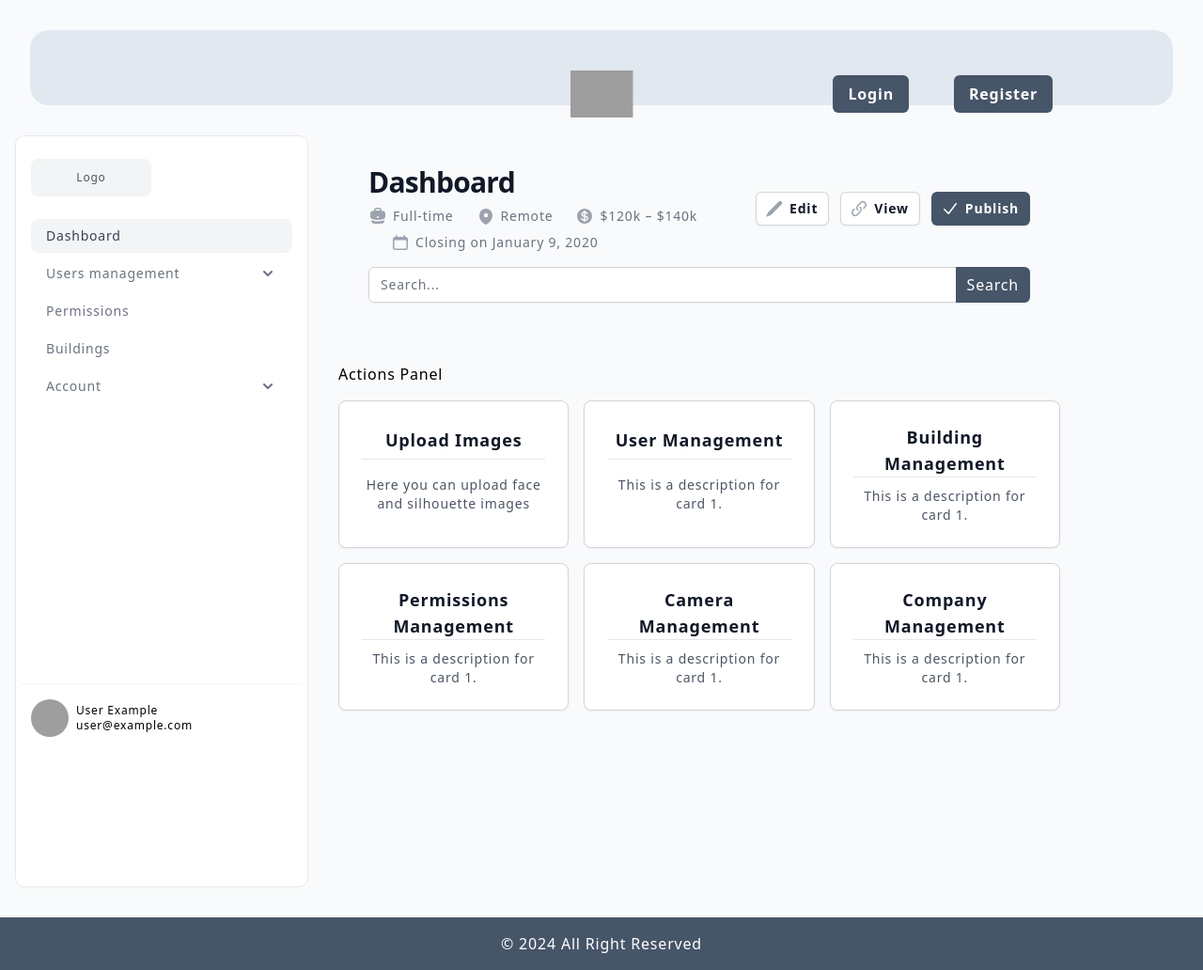
After one commit to Nautirius/Security-System, a Django app: template templates/dashboard.html in a window 1280 px wide. The commit adds this page. Shown: the whole page at 94% size. Run offline with Django 4.2, Linux system fonts and the light colour scheme; the template is opened without the code that fills it, so the values that code supplies are empty; some libraries are stand-ins or nearby versions; grey boxes are pictures that could not be loaded.

Commit message:
Added dashboard view

```diff
--- a/core/settings.py
+++ b/core/settings.py
@@ -184,8 +184,8 @@ ACCOUNT_AUTHENTICATION_METHOD = "email"
 ACCOUNT_EMAIL_REQUIRED = True
 ACCOUNT_USERNAME_REQUIRED = False
 ACCOUNT_SIGNUP_PASSWORD_ENTER_TWICE = False
-LOGIN_REDIRECT_URL = "/"
-LOGOUT_REDIRECT_URL = "/"
+LOGIN_REDIRECT_URL = "/dashboard"
+LOGOUT_REDIRECT_URL = "/auth/accounts/login"
 ACCOUNT_SIGNUP_REDIRECT_URL = "/auth/accounts/login"
 
 ACCOUNT_FORMS = {
--- a/core/urls.py
+++ b/core/urls.py
@@ -15,6 +15,7 @@ Including another URLconf
     2. Add a URL to urlpatterns:  path('blog/', include('blog.urls'))
 """
 from django.contrib import admin
+from django.shortcuts import render
 from django.urls import path, include, re_path
 
 from drf_yasg.views import get_schema_view
@@ -34,9 +35,14 @@ schema_view = get_schema_view(
     permission_classes=(permissions.AllowAny,),
 )
 
+def dashboard_view(request):
+    return render(request, "dashboard.html", {})
+
 urlpatterns = [
     path("admin/", admin.site.urls),
     path("auth/", include("apps.authentication.urls")),
+
+    path("dashboard/", dashboard_view, name="dashboard"),
 
     # SWAGGER DOCS
     re_path(r'^swagger(?P<format>\.json|\.yaml)$', schema_view.without_ui(cache_timeout=0), name='schema-json'),
--- a/templates/base.html
+++ b/templates/base.html
@@ -13,8 +13,12 @@
 </head>
 <body class="bg-gray-50 font-sans leading-normal tracking-wider">
 
+{#<header#}
+{#    class="h-[{% if 'login' in request.path or 'signup' in request.path  %}10dvh{% else %}100dvh{% endif %}] rounded-[20px] m-8 bg-slate-200"#}
+{#>#}
+
 <header
-    class="h-[{% if 'login' in request.path or 'signup' in request.path  %}10dvh{% else %}100dvh{% endif %}] rounded-[20px] m-8 bg-slate-200"
+        class="h-[10dvh] rounded-[20px] m-8 bg-slate-200"
 >
     {% include 'partials/navbar.html' %}
 </header>
--- /dev/null
+++ b/templates/dashboard.html
@@ -0,0 +1,47 @@
+{% extends 'base.html' %}
+{% load socialaccount %}
+
+{% block title %} Dashboard {% endblock %}
+
+{% block content %}
+
+    <div class="grid grid-cols-12">
+        {% include 'partials/sidebar.html' %}
+
+        <div class="col-span-full h-auto md:col-span-8 px-8 pt-8 items-start">
+            {% include 'partials/dashboard-header.html' with title="Dashboard" subtitle="Welcome to your workspace" %}
+
+
+            <section class="w-full grid gap-4 grid-cols-12 mt-16">
+                <header class="col-span-full">
+                    <h2> Actions Panel </h2>
+                </header>
+
+                {% with url='/auth/upload/' text='Upload Images' description='Here you can upload face and silhouette images' %}
+                    {% include 'partials/clickable_card.html' with url=url text=text description=description %}
+                {% endwith %}
+
+                {% with url='/details/1' text='User Management' description='This is a description for card 1.' %}
+                    {% include 'partials/clickable_card.html' with url=url text=text description=description %}
+                {% endwith %}
+
+                {% with url='/details/1' text='Building Management' description='This is a description for card 1.' %}
+                    {% include 'partials/clickable_card.html' with url=url text=text description=description %}
+                {% endwith %}
+
+                {% with url='/details/1' text='Permissions Management' description='This is a description for card 1.' %}
+                    {% include 'partials/clickable_card.html' with url=url text=text description=description %}
+                {% endwith %}
+
+                {% with url='/details/1' text='Camera Management' description='This is a description for card 1.' %}
+                    {% include 'partials/clickable_card.html' with url=url text=text description=description %}
+                {% endwith %}
+
+                {% with url='/details/1' text='Company Management' description='This is a description for card 1.' %}
+                    {% include 'partials/clickable_card.html' with url=url text=text description=description %}
+                {% endwith %}
+            </section>
+
+        </div>
+    </div>
+{% endblock %}
--- /dev/null
+++ b/templates/partials/clickable_card.html
@@ -0,0 +1,8 @@
+
+<a href="{{ url }}" class="col-span-full md:col-span-6 lg:col-span-4 block rounded-lg border border-gray-300 bg-white p-6 shadow-sm hover:shadow-md focus:outline-none focus:ring-2 focus:ring-slate-500 focus:ring-offset-2 transition-all">
+    <div class="text-center aspect-[2/1] flex flex-center justify-center items-center flex-wrap">
+        <h3 class="text-lg font-semibold text-gray-900">{{ text }}</h3>
+        <div class="divide-y divide-slate h-[3px] w-full flex flex-col"><span></span><span></span></div>
+        <p class="mt-2 text-sm text-gray-600">{{ description }}</p>
+    </div>
+</a>
--- /dev/null
+++ b/templates/partials/dashboard-header.html
@@ -0,0 +1,97 @@
+<div class="px-8 lg:flex lg:items-center lg:justify-between flex-wrap">
+    <div class="min-w-0 flex-1">
+        <h2 class="text-2xl/7 font-bold text-gray-900 sm:truncate sm:text-3xl sm:tracking-tight">{{ title }}</h2>
+        <div class="mt-1 flex flex-col sm:mt-0 sm:flex-row sm:flex-wrap sm:space-x-6">
+            <div class="mt-2 flex items-center text-sm text-gray-500">
+                <svg class="mr-1.5 size-5 shrink-0 text-gray-400" viewBox="0 0 20 20" fill="currentColor" aria-hidden="true" data-slot="icon">
+                    <path fill-rule="evenodd" d="M6 3.75A2.75 2.75 0 0 1 8.75 1h2.5A2.75 2.75 0 0 1 14 3.75v.443c.572.055 1.14.122 1.706.2C17.053 4.582 18 5.75 18 7.07v3.469c0 1.126-.694 2.191-1.83 2.54-1.952.599-4.024.921-6.17.921s-4.219-.322-6.17-.921C2.694 12.73 2 11.665 2 10.539V7.07c0-1.321.947-2.489 2.294-2.676A41.047 41.047 0 0 1 6 4.193V3.75Zm6.5 0v.325a41.622 41.622 0 0 0-5 0V3.75c0-.69.56-1.25 1.25-1.25h2.5c.69 0 1.25.56 1.25 1.25ZM10 10a1 1 0 0 0-1 1v.01a1 1 0 0 0 1 1h.01a1 1 0 0 0 1-1V11a1 1 0 0 0-1-1H10Z" clip-rule="evenodd" />
+                    <path d="M3 15.055v-.684c.126.053.255.1.39.142 2.092.642 4.313.987 6.61.987 2.297 0 4.518-.345 6.61-.987.135-.041.264-.089.39-.142v.684c0 1.347-.985 2.53-2.363 2.686a41.454 41.454 0 0 1-9.274 0C3.985 17.585 3 16.402 3 15.055Z" />
+                </svg>
+                Full-time
+            </div>
+            <div class="mt-2 flex items-center text-sm text-gray-500">
+                <svg class="mr-1.5 size-5 shrink-0 text-gray-400" viewBox="0 0 20 20" fill="currentColor" aria-hidden="true" data-slot="icon">
+                    <path fill-rule="evenodd" d="m9.69 18.933.003.001C9.89 19.02 10 19 10 19s.11.02.308-.066l.002-.001.006-.003.018-.008a5.741 5.741 0 0 0 .281-.14c.186-.096.446-.24.757-.433.62-.384 1.445-.966 2.274-1.765C15.302 14.988 17 12.493 17 9A7 7 0 1 0 3 9c0 3.492 1.698 5.988 3.355 7.584a13.731 13.731 0 0 0 2.273 1.765 11.842 11.842 0 0 0 .976.544l.062.029.018.008.006.003ZM10 11.25a2.25 2.25 0 1 0 0-4.5 2.25 2.25 0 0 0 0 4.5Z" clip-rule="evenodd" />
+                </svg>
+                Remote
+            </div>
+            <div class="mt-2 flex items-center text-sm text-gray-500">
+                <svg class="mr-1.5 size-5 shrink-0 text-gray-400" viewBox="0 0 20 20" fill="currentColor" aria-hidden="true" data-slot="icon">
+                    <path d="M10.75 10.818v2.614A3.13 3.13 0 0 0 11.888 13c.482-.315.612-.648.612-.875 0-.227-.13-.56-.612-.875a3.13 3.13 0 0 0-1.138-.432ZM8.33 8.62c.053.055.115.11.184.164.208.16.46.284.736.363V6.603a2.45 2.45 0 0 0-.35.13c-.14.065-.27.143-.386.233-.377.292-.514.627-.514.909 0 .184.058.39.202.592.037.051.08.102.128.152Z" />
+                    <path fill-rule="evenodd" d="M18 10a8 8 0 1 1-16 0 8 8 0 0 1 16 0Zm-8-6a.75.75 0 0 1 .75.75v.316a3.78 3.78 0 0 1 1.653.713c.426.33.744.74.925 1.2a.75.75 0 0 1-1.395.55 1.35 1.35 0 0 0-.447-.563 2.187 2.187 0 0 0-.736-.363V9.3c.698.093 1.383.32 1.959.696.787.514 1.29 1.27 1.29 2.13 0 .86-.504 1.616-1.29 2.13-.576.377-1.261.603-1.96.696v.299a.75.75 0 1 1-1.5 0v-.3c-.697-.092-1.382-.318-1.958-.695-.482-.315-.857-.717-1.078-1.188a.75.75 0 1 1 1.359-.636c.08.173.245.376.54.569.313.205.706.353 1.138.432v-2.748a3.782 3.782 0 0 1-1.653-.713C6.9 9.433 6.5 8.681 6.5 7.875c0-.805.4-1.558 1.097-2.096a3.78 3.78 0 0 1 1.653-.713V4.75A.75.75 0 0 1 10 4Z" clip-rule="evenodd" />
+                </svg>
+                $120k &ndash; $140k
+            </div>
+            <div class="mt-2 flex items-center text-sm text-gray-500">
+                <svg class="mr-1.5 size-5 shrink-0 text-gray-400" viewBox="0 0 20 20" fill="currentColor" aria-hidden="true" data-slot="icon">
+                    <path fill-rule="evenodd" d="M5.75 2a.75.75 0 0 1 .75.75V4h7V2.75a.75.75 0 0 1 1.5 0V4h.25A2.75 2.75 0 0 1 18 6.75v8.5A2.75 2.75 0 0 1 15.25 18H4.75A2.75 2.75 0 0 1 2 15.25v-8.5A2.75 2.75 0 0 1 4.75 4H5V2.75A.75.75 0 0 1 5.75 2Zm-1 5.5c-.69 0-1.25.56-1.25 1.25v6.5c0 .69.56 1.25 1.25 1.25h10.5c.69 0 1.25-.56 1.25-1.25v-6.5c0-.69-.56-1.25-1.25-1.25H4.75Z" clip-rule="evenodd" />
+                </svg>
+                Closing on January 9, 2020
+            </div>
+        </div>
+    </div>
+    <div class="mt-5 flex lg:ml-4 lg:mt-0">
+    <span class="hidden sm:block">
+      <button type="button" class="inline-flex items-center rounded-md bg-white px-3 py-2 text-sm font-semibold text-gray-900 shadow-sm ring-1 ring-inset ring-gray-300 hover:bg-gray-50">
+        <svg class="-ml-0.5 mr-1.5 size-5 text-gray-400" viewBox="0 0 20 20" fill="currentColor" aria-hidden="true" data-slot="icon">
+          <path d="m2.695 14.762-1.262 3.155a.5.5 0 0 0 .65.65l3.155-1.262a4 4 0 0 0 1.343-.886L17.5 5.501a2.121 2.121 0 0 0-3-3L3.58 13.419a4 4 0 0 0-.885 1.343Z" />
+        </svg>
+        Edit
+      </button>
+    </span>
+
+        <span class="ml-3 hidden sm:block">
+      <button type="button" class="inline-flex items-center rounded-md bg-white px-3 py-2 text-sm font-semibold text-gray-900 shadow-sm ring-1 ring-inset ring-gray-300 hover:bg-gray-50">
+        <svg class="-ml-0.5 mr-1.5 size-5 text-gray-400" viewBox="0 0 20 20" fill="currentColor" aria-hidden="true" data-slot="icon">
+          <path d="M12.232 4.232a2.5 2.5 0 0 1 3.536 3.536l-1.225 1.224a.75.75 0 0 0 1.061 1.06l1.224-1.224a4 4 0 0 0-5.656-5.656l-3 3a4 4 0 0 0 .225 5.865.75.75 0 0 0 .977-1.138 2.5 2.5 0 0 1-.142-3.667l3-3Z" />
+          <path d="M11.603 7.963a.75.75 0 0 0-.977 1.138 2.5 2.5 0 0 1 .142 3.667l-3 3a2.5 2.5 0 0 1-3.536-3.536l1.225-1.224a.75.75 0 0 0-1.061-1.06l-1.224 1.224a4 4 0 1 0 5.656 5.656l3-3a4 4 0 0 0-.225-5.865Z" />
+        </svg>
+        View
+      </button>
+    </span>
+
+        <span class="sm:ml-3">
+      <button type="button" class="inline-flex items-center rounded-md bg-slate-600 px-3 py-2 text-sm font-semibold text-white shadow-sm hover:bg-slate-500 focus-visible:outline focus-visible:outline-2 focus-visible:outline-offset-2 focus-visible:outline-slate-600">
+        <svg class="-ml-0.5 mr-1.5 size-5" viewBox="0 0 20 20" fill="currentColor" aria-hidden="true" data-slot="icon">
+          <path fill-rule="evenodd" d="M16.704 4.153a.75.75 0 0 1 .143 1.052l-8 10.5a.75.75 0 0 1-1.127.075l-4.5-4.5a.75.75 0 0 1 1.06-1.06l3.894 3.893 7.48-9.817a.75.75 0 0 1 1.05-.143Z" clip-rule="evenodd" />
+        </svg>
+        Publish
+      </button>
+    </span>
+
+        <!-- Dropdown -->
+        <div class="relative ml-3 sm:hidden">
+            <button type="button" class="inline-flex items-center rounded-md bg-white px-3 py-2 text-sm font-semibold text-gray-900 shadow-sm ring-1 ring-inset ring-gray-300 hover:ring-gray-400" id="mobile-menu-button" aria-expanded="false" aria-haspopup="true">
+                More
+                <svg class="-mr-1 ml-1.5 size-5 text-gray-400" viewBox="0 0 20 20" fill="currentColor" aria-hidden="true" data-slot="icon">
+                    <path fill-rule="evenodd" d="M5.22 8.22a.75.75 0 0 1 1.06 0L10 11.94l3.72-3.72a.75.75 0 1 1 1.06 1.06l-4.25 4.25a.75.75 0 0 1-1.06 0L5.22 9.28a.75.75 0 0 1 0-1.06Z" clip-rule="evenodd" />
+                </svg>
+            </button>
+
+            <!--
+              Dropdown menu, show/hide based on menu state.
+
+              Entering: "transition ease-out duration-200"
+                From: "transform opacity-0 scale-95"
+                To: "transform opacity-100 scale-100"
+              Leaving: "transition ease-in duration-75"
+                From: "transform opacity-100 scale-100"
+                To: "transform opacity-0 scale-95"
+            -->
+            <div class="absolute right-0 z-10 -mr-1 mt-2 w-48 origin-top-right rounded-md bg-white py-1 shadow-lg ring-1 ring-black/5 focus:outline-none" role="menu" aria-orientation="vertical" aria-labelledby="mobile-menu-button" tabindex="-1">
+                <!-- Active: "bg-gray-100 outline-none", Not Active: "" -->
+                <a href="#" class="block px-4 py-2 text-sm text-gray-700" role="menuitem" tabindex="-1" id="mobile-menu-item-0">Edit</a>
+                <a href="#" class="block px-4 py-2 text-sm text-gray-700" role="menuitem" tabindex="-1" id="mobile-menu-item-1">View</a>
+            </div>
+        </div>
+    </div>
+
+    <div class="mt-4 w-full">
+        <form action="/search" method="get" class="relative">
+            <input type="text" name="q" placeholder="Search..." class="w-full rounded-md border-gray-300 shadow-sm focus:ring-slate-500 focus:border-slate-500 sm:text-sm">
+            <button type="submit" class="absolute inset-y-0 right-0 px-3 bg-slate-600 text-white rounded-r-md hover:bg-slate-500">
+                Search
+            </button>
+        </form>
+    </div>
+</div>
--- /dev/null
+++ b/templates/partials/sidebar.html
@@ -0,0 +1,155 @@
+<div class="col-span-full rounded-[10px] md:col-span-3 flex h-screen flex-col justify-between border bg-white">
+    <div class="px-4 py-6">
+    <span class="grid h-10 w-32 place-content-center rounded-lg bg-gray-100 text-xs text-gray-600">
+      Logo
+    </span>
+
+        <ul class="mt-6 space-y-1">
+            <li>
+                <a
+                        href="/dashboard/"
+                        class="block rounded-lg bg-gray-100 px-4 py-2 text-sm font-medium text-gray-700"
+                >
+                    Dashboard
+                </a>
+            </li>
+
+            <li>
+                <details class="group [&_summary::-webkit-details-marker]:hidden">
+                    <summary
+                            class="flex cursor-pointer items-center justify-between rounded-lg px-4 py-2 text-gray-500 hover:bg-gray-100 hover:text-gray-700"
+                    >
+                        <span class="text-sm font-medium"> Users management </span>
+
+                        <span class="shrink-0 transition duration-300 group-open:-rotate-180">
+              <svg
+                      xmlns="http://www.w3.org/2000/svg"
+                      class="size-5"
+                      viewBox="0 0 20 20"
+                      fill="currentColor"
+              >
+                <path
+                        fill-rule="evenodd"
+                        d="M5.293 7.293a1 1 0 011.414 0L10 10.586l3.293-3.293a1 1 0 111.414 1.414l-4 4a1 1 0 01-1.414 0l-4-4a1 1 0 010-1.414z"
+                        clip-rule="evenodd"
+                />
+              </svg>
+            </span>
+                    </summary>
+
+                    <ul class="mt-2 space-y-1 px-4">
+                        <li>
+                            <a
+                                    href="#"
+                                    class="block rounded-lg px-4 py-2 text-sm font-medium text-gray-500 hover:bg-gray-100 hover:text-gray-700"
+                            >
+                                Banned Users
+                            </a>
+                        </li>
+
+                        <li>
+                            <a
+                                    href="#"
+                                    class="block rounded-lg px-4 py-2 text-sm font-medium text-gray-500 hover:bg-gray-100 hover:text-gray-700"
+                            >
+                                List Users
+                            </a>
+                        </li>
+                    </ul>
+                </details>
+            </li>
+
+            <li>
+                <a
+                        href="#"
+                        class="block rounded-lg px-4 py-2 text-sm font-medium text-gray-500 hover:bg-gray-100 hover:text-gray-700"
+                >
+                    Permissions
+                </a>
+            </li>
+
+            <li>
+                <a
+                        href="#"
+                        class="block rounded-lg px-4 py-2 text-sm font-medium text-gray-500 hover:bg-gray-100 hover:text-gray-700"
+                >
+                    Buildings
+                </a>
+            </li>
+
+            <li>
+                <details class="group [&_summary::-webkit-details-marker]:hidden">
+                    <summary
+                            class="flex cursor-pointer items-center justify-between rounded-lg px-4 py-2 text-gray-500 hover:bg-gray-100 hover:text-gray-700"
+                    >
+                        <span class="text-sm font-medium"> Account </span>
+
+                        <span class="shrink-0 transition duration-300 group-open:-rotate-180">
+              <svg
+                      xmlns="http://www.w3.org/2000/svg"
+                      class="size-5"
+                      viewBox="0 0 20 20"
+                      fill="currentColor"
+              >
+                <path
+                        fill-rule="evenodd"
+                        d="M5.293 7.293a1 1 0 011.414 0L10 10.586l3.293-3.293a1 1 0 111.414 1.414l-4 4a1 1 0 01-1.414 0l-4-4a1 1 0 010-1.414z"
+                        clip-rule="evenodd"
+                />
+              </svg>
+            </span>
+                    </summary>
+
+                    <ul class="mt-2 space-y-1 px-4">
+                        <li>
+                            <a
+                                    href="#"
+                                    class="block rounded-lg px-4 py-2 text-sm font-medium text-gray-500 hover:bg-gray-100 hover:text-gray-700"
+                            >
+                                Details
+                            </a>
+                        </li>
+
+                        <li>
+                            <a
+                                    href="#"
+                                    class="block rounded-lg px-4 py-2 text-sm font-medium text-gray-500 hover:bg-gray-100 hover:text-gray-700"
+                            >
+                                Security
+                            </a>
+                        </li>
+
+                        <li>
+                            <form action="#">
+                                <button
+                                        type="submit"
+                                        class="w-full rounded-lg px-4 py-2 text-sm font-medium text-gray-500 [text-align:_inherit] hover:bg-gray-100 hover:text-gray-700"
+                                >
+                                    Logout
+                                </button>
+                            </form>
+                        </li>
+                    </ul>
+                </details>
+            </li>
+        </ul>
+    </div>
+
+    <div class="sticky inset-x-0 bottom-0 border-t border-gray-100 rounded-[11px] overflow-hidden">
+        <a href="#" class="flex items-center gap-2 bg-white p-4 hover:bg-gray-50">
+            <img
+                    alt=""
+                    src="https://images.unsplash.com/photo-1600486913747-55e5470d6f40?ixlib=rb-1.2.1&ixid=MnwxMjA3fDB8MHxwaG90by1wYWdlfHx8fGVufDB8fHx8&auto=format&fit=crop&w=1770&q=80"
+                    class="size-10 rounded-full object-cover"
+            />
+
+            <div>
+                <p class="text-xs">
+                    <strong class="block font-medium">User Example</strong>
+
+                    <span> user@example.com </span>
+                </p>
+            </div>
+        </a>
+    </div>
+</div>
```
